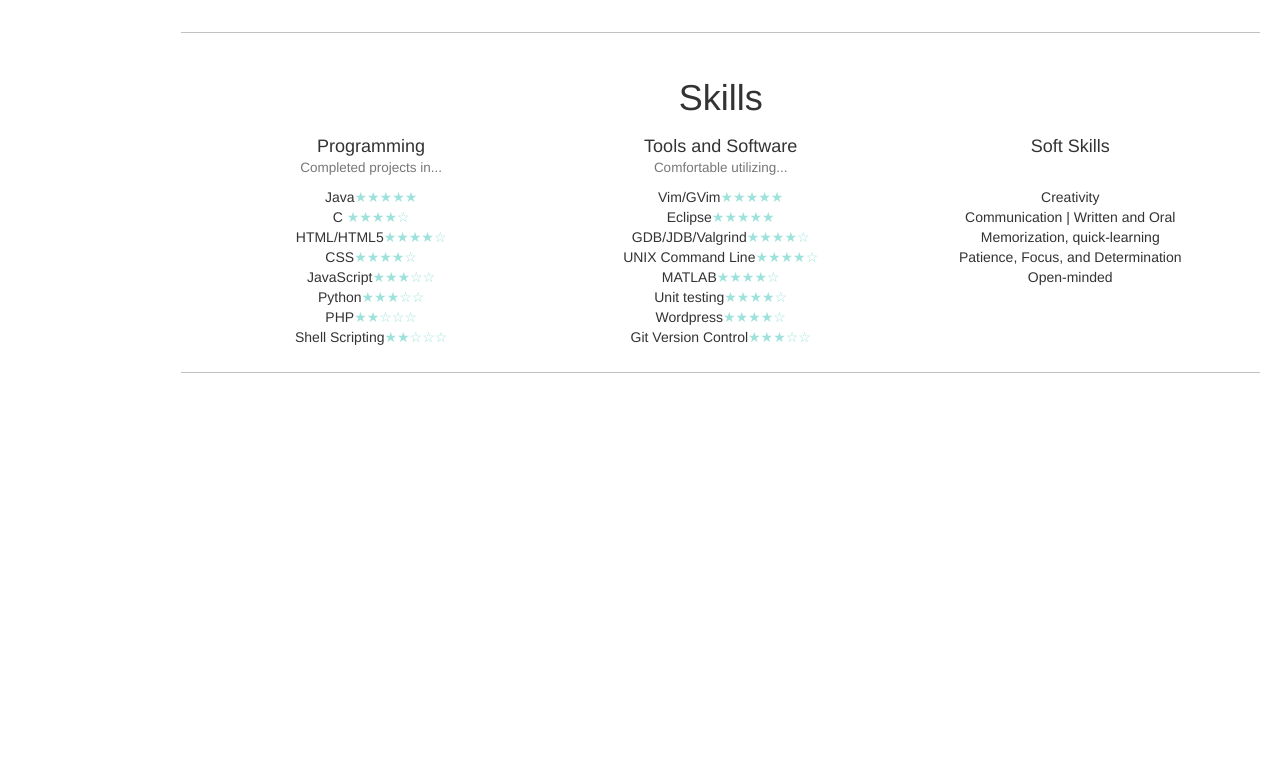
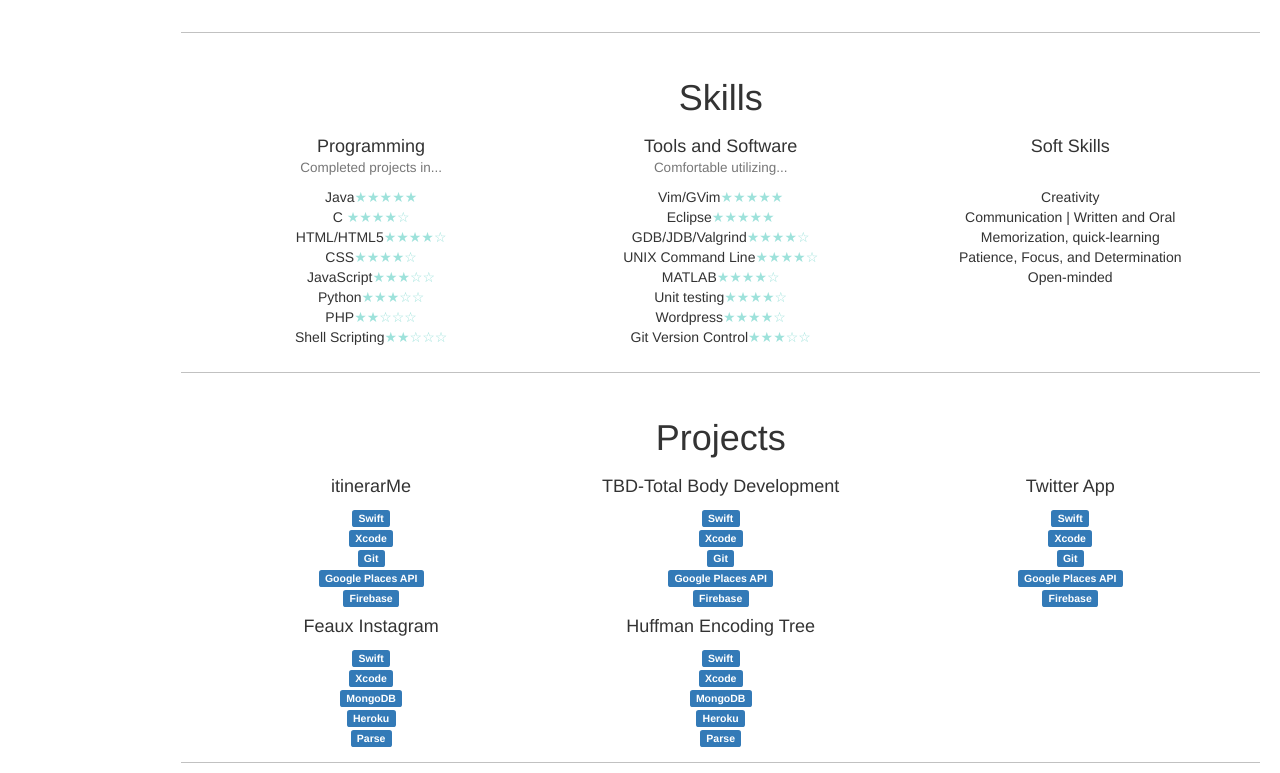
Before and after one commit to sarahgemp04/PersonalWebsite, a plain HTML site: page index.html in a window 1280 px wide. Shown: the part 2204-2977 px from the top of the page. Before the commit the page ends 2587 px from the top, so only its background shows below. Drawn offline with nearby package versions, Linux system fonts and the light colour scheme; some packages are replaced by stand-ins of ours; a script that the page names is missing.

Commit message:
Have service for projects implemented, and formatting for projects

```diff
--- a/css/style.css
+++ b/css/style.css
@@ -173,3 +173,17 @@ bouncing, taken from previous project. */
 .skills span {
   color: #9EE2DB;
 }
+
+
+.project-box {
+  width: 100%;
+}
+
+.project-box:hover {
+  background-color: #ADEAE2;
+}
+
+.project-box .label {
+  display: inline;
+  margin: 0;
+}
--- a/index.html
+++ b/index.html
@@ -16,6 +16,9 @@
 
     <!-- Include the AngularJS routing library -->
     <script src="https://ajax.googleapis.com/ajax/libs/angularjs/1.6.4/angular-route.js"></script>
+
+    <!-- CDN for Angular filter to chunk projects by rows of 3 columns in Home View.-->
+    <script src="https://cdnjs.cloudflare.com/ajax/libs/angular-filter/0.5.16/angular-filter.js"></script>
 
     <script src="js/util.js"></script>
 
--- a/js/controllers/HomeController.js
+++ b/js/controllers/HomeController.js
@@ -7,9 +7,9 @@ app.controller('HomeController', ['$scope', 'projects', '$routeParams', function
       setHeight();
       setMargin();
     });
-  /*
-  projects.success(function(data) {
-    $scope.detail = data;
-  });*/
+
+    projects.then(function(data) {
+      $scope.projects = data;
+    });
 
 }]);
--- a/js/controllers/ProjectController.js
+++ b/js/controllers/ProjectController.js
@@ -1,7 +1,7 @@
 //Controller for individual project page. Will contain info on a project clicked by user for more info. Returns json of one project given routeParams ID.
 
 app.controller('ProjectController', ['$scope', 'projects', '$routeParams', function($scope, projects, $routeParams) {
-  photos.success(function(data) {
-    $scope.detail = data[$routeParams.id];
+  projects.then(function(data) {
+    $scope.project = data[$routeParams.id];
   });
 }]);
--- a/js/services/projects.js
+++ b/js/services/projects.js
@@ -1,11 +1,12 @@
 /* Service to retrieve data of projects. To reduce size of projects controller. */
 app.factory('projects', ['$http', function($http) {
   return $http.get('json/projects.json')
-  /*
-         .success(function(data) {
-           return data;
-         })
-         .error(function(data) {
-           return data;
-         });*/
+
+         .then(function(response) {
+           console.log("soi am working");
+           console.log(response.data.projects);
+           return response.data.projects;
+
+         });
+
 }]);
--- a/js/util.js
+++ b/js/util.js
@@ -38,10 +38,26 @@
       console.log("Hello");
     });
   });
-  /* With ng-view, the initial view does not respond to document ready function. Use viewContentLoaded to set height of initial home image view. */
-    function HomeController($scope) {
-      $scope.$on('$viewContentLoaded', function() {
-          setHeight();
-          console.log("Hi");
+
+$(function() {
+  $( ".project-box" ).hover(
+    function() {
+      $( this ).append( $( "<h2><span></span></h2>" ) );
+      $( this ).find("span:last").addClass("glyphicon");
+      $( this ).find("span:last").addClass("glyphicon-eye-open");
+      $( this ).css({
+        "background-color": "ADEAE2",
+        "opacity": "0.7",
+        "box-shadow": "1px 1px 3px rgb(100,100,100)"
+      });
+
+    }, function() {
+      $( this ).find( "h2:last" ).remove();
+      $( this ).css({
+        "background-color": "white",
+        "opacity": "initial",
+        "box-shadow": "initial"
       });
     }
+  );
+});
--- a/json/projects.json
+++ b/json/projects.json
@@ -1,47 +1,59 @@
-[
 {
-    "name": "",
-    "desc": "",
-    "year": "",
-    "technologies": "",
+  "projects": [
+    {
+      "name": "itinerarMe",
+      "desc": "iOS app",
+      "year": "2017",
+      "technologies": [
+        "Swift","Xcode","Git", "Google Places API", "Firebase"
+      ],
       "media": [
         "", "", ""
       ]
     },
     {
-    "name": "",
+      "name": "TBD-Total Body Development",
       "desc": "",
-    "year": "",
-    "technologies": "",
+      "year": "2016",
+      "technologies": [
+        "NodeJS","Express","HTML", "CSS", "Handlebars", "Bootstrap"
+      ],
       "media": [
         "", "", ""
       ]
     },
     {
-    "name": "",
+      "name": "Twitter App",
       "desc": "",
-    "year": "",
-    "technologies": "",
+      "year": "2017",
+      "technologies": [
+        "Swift","Twitter API","Xcode", "Git"
+      ],
       "media": [
         "", "", ""
       ]
     },
     {
-    "name": "",
-    "desc": "",
+      "name": "Feaux Instagram",
+      "desc": "2017",
       "year": "",
-    "technologies": "",
+      "technologies": [
+        "Swift","Xcode","MongoDB", "Heroku", "Parse"
+      ],
       "media": [
         "", "", ""
       ]
     },
     {
-    "name": "",
+      "name": "Huffman Encoding Tree",
       "desc": "",
-    "year": "",
-    "technologies": "",
+      "year": "2017",
+      "technologies": [
+        "C++","Vim","GDB", "Valgrind"
+      ],
       "media": [
         "", "", ""
       ]
     }
   ]
+}
--- a/views/home.html
+++ b/views/home.html
@@ -117,8 +117,34 @@
 </div>
 </div> <!-- End Skills -->
 
+<div id="Projects" class="container-fluid section">
+  <h1>Projects</h1>
+  <div class="container-fluid">
 
-</div> <!-- end content -->
+    <!-- Loop through projects 3 at a time, making rows of 3 columns until projects have been exhausted. -->
+    <div class="row" ng-repeat="project in projects track by $index" ng-if="$index % 3 == 0">
+
+      <div class="col-md-4"
+           ng-repeat="i in [$index, $index + 1, $index + 2]"
+           ng-if="projects[i] != null">
+           <div class="project-box">
+             <h4>{{projects[i].name}}</h4>
+             <div ng-repeat="tech in project.technologies">
+               <span class="label label-primary">{{tech}}</span>
+            </div>
+         </div>
+
+      </div>
+    </div>
+
+
+
+  </div>
+</div>  <!-- End Projects-->
+
+
+
+</div> <!-- End Content -->
 
 
 
```
Also changed, not shown: views/projects.html (+1 -0 lines). Lines whose indentation alone changed are shown as unchanged.
